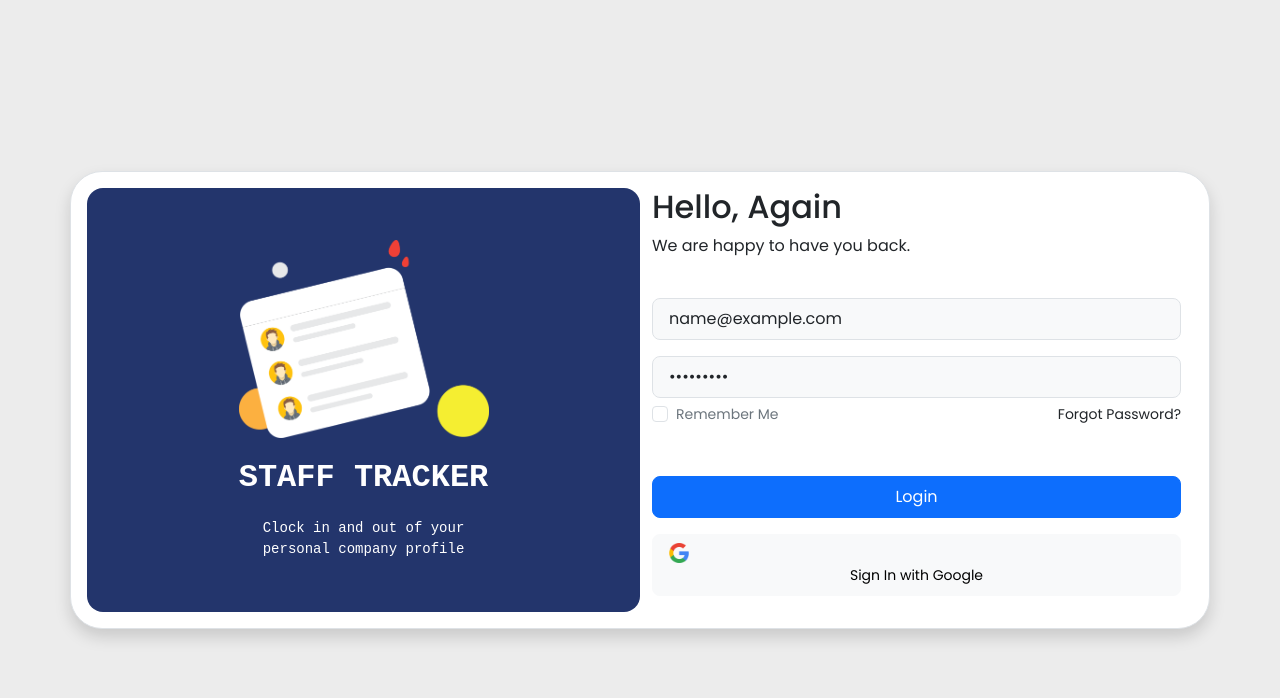
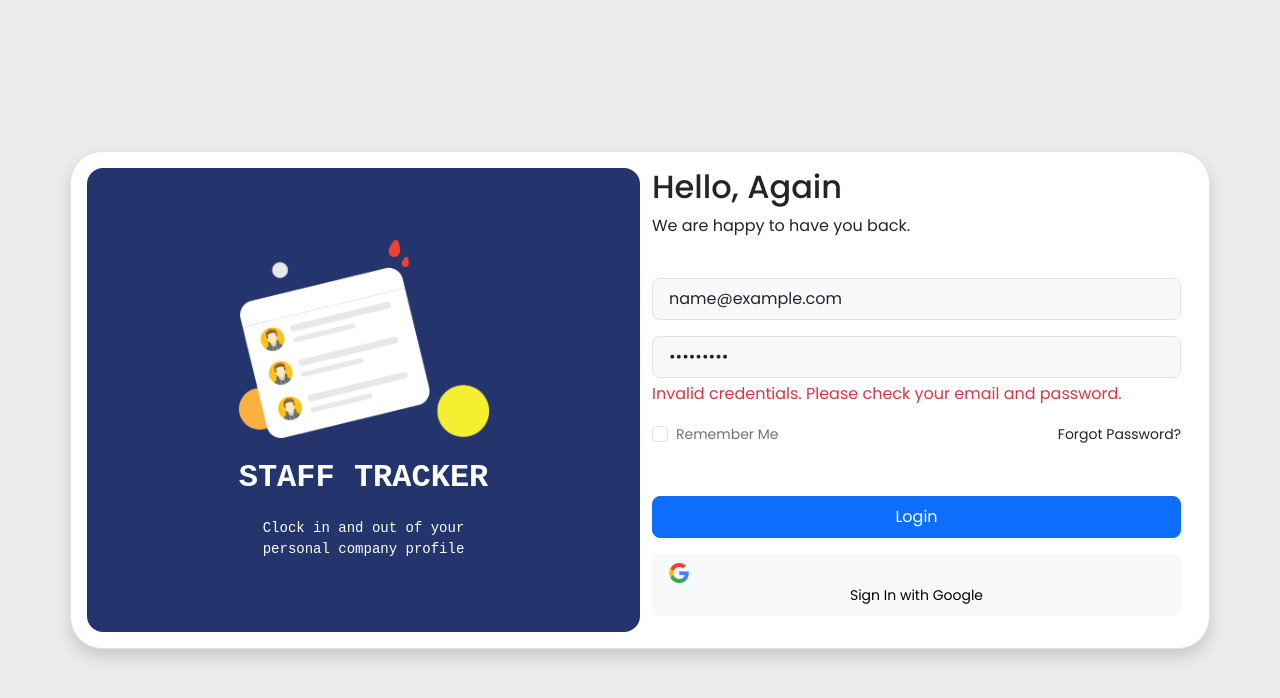
Before and after one commit to angeloPradella-github/gestione-dipendenti-frontend, an Angular app: page /login in a window 1280 px wide. Both pictures are taken after typing "name@example.com", "Sample123" into the empty fields and a click on the button "Sign In with Google". Shown: the top 698 px of the page. Built offline with nearby package versions, Linux system fonts and the light colour scheme; no server answers.

Commit message:
login "Invalid credentials" error

```diff
--- a/src/app/login/login.component.html
+++ b/src/app/login/login.component.html
@@ -88,6 +88,11 @@
               formControlName="password"
             />
           </div>
+
+          <div *ngIf="loginError" class="text-danger mb-3">
+            Invalid credentials. Please check your email and password.
+          </div>
+
           <div class="input-group mb-5 d-flex justify-content-between">
             <div class="form-check">
               <input type="checkbox" class="form-check-input" id="formCheck" />
--- a/src/app/login/login.component.ts
+++ b/src/app/login/login.component.ts
@@ -10,6 +10,8 @@ import { GlobalVariablesService } from '../global-variables.service';
   styleUrls: ['./login.component.css'],
 })
 export class LoginComponent {
+  loginError: boolean = false;
+
   constructor(
     private loginService: LoginService,
     private globalVariablesService: GlobalVariablesService,
@@ -47,6 +49,7 @@ export class LoginComponent {
         },
         (error: any) => {
           console.error('Errore durante la chiamata:', error);
+          this.loginError = true;
         }
       );
     } else {
@@ -72,6 +75,7 @@ export class LoginComponent {
         }
       } else {
         console.log('Credenziali non valide ');
+        this.loginError = true;
       }
     } else {
       console.log('Form non valido');
```
